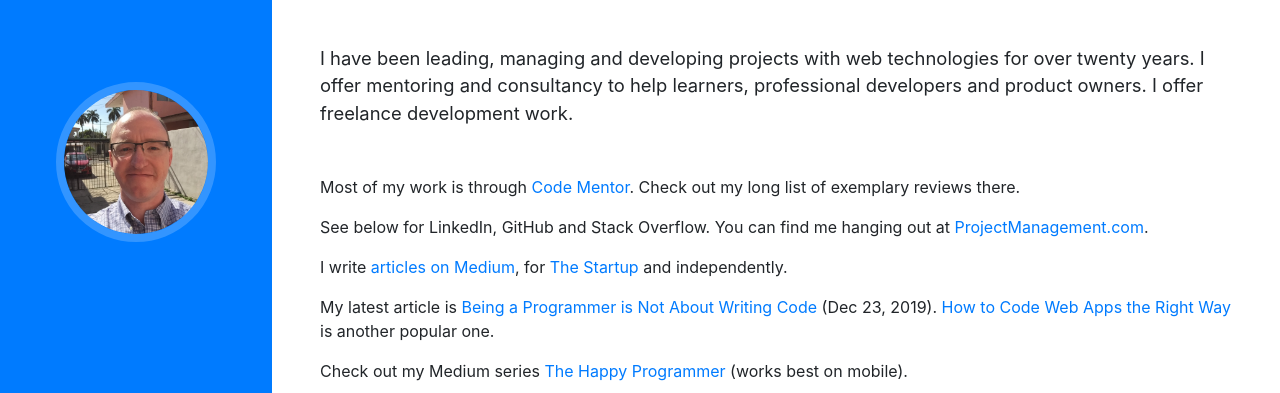
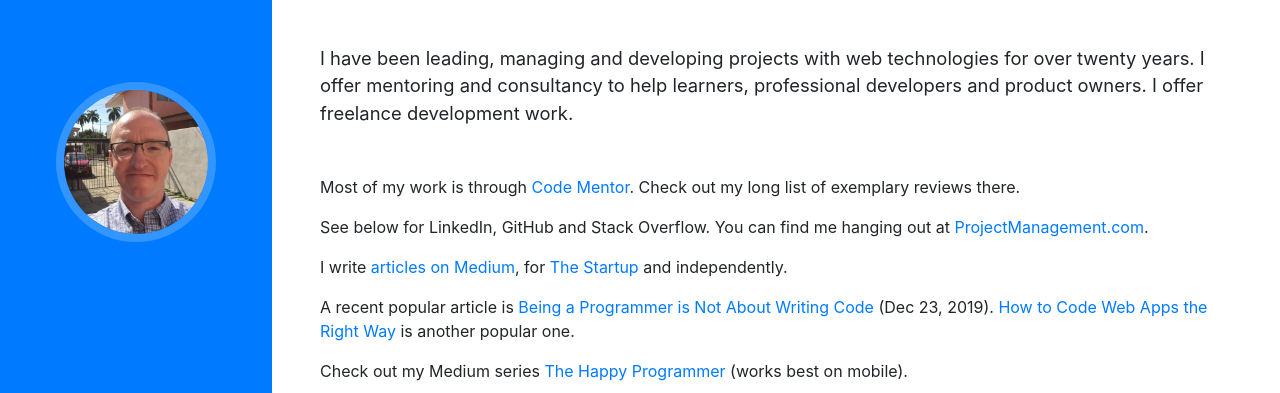
Before and after one commit to nigelbpeck/nigelbpeck-website, a website with bundled scripts: page index.html in a window 1280 px wide. Shown: the part 234-627 px from the top of the page. Built offline with nearby package versions, Linux system fonts and the light colour scheme; a web font is replaced by a local one.

Commit message:
Update intro

```diff
--- a/index.html
+++ b/index.html
@@ -51,7 +51,7 @@
         <p>See below for LinkedIn, GitHub and Stack Overflow. You can find me hanging out at <a href="https://www.projectmanagement.com/profile/NigelBPeck">ProjectManagement.com</a>.</p>
         <p></p>
         <p>I write <a href="https://medium.com/@nigelbpeck">articles on Medium</a>, for <a href="https://medium.com/swlh">The Startup</a> and independently.</p>
-        <p>My latest article is <a href="https://medium.com/swlh/being-a-programmer-is-not-about-writing-code-84aa54cb1c61">Being a Programmer is Not About Writing Code</a> (Dec 23, 2019). <a href="https://www.codementor.io/@nigelbpeck/how-to-code-web-apps-the-right-way-uibsw435s">How to Code Web Apps the Right Way</a> is another popular one.</p>
+        <p>A recent popular article is <a href="https://medium.com/swlh/being-a-programmer-is-not-about-writing-code-84aa54cb1c61">Being a Programmer is Not About Writing Code</a> (Dec 23, 2019). <a href="https://www.codementor.io/@nigelbpeck/how-to-code-web-apps-the-right-way-uibsw435s">How to Code Web Apps the Right Way</a> is another popular one.</p>
         <p>Check out my Medium series <a href="https://medium.com/series/the-happy-programmer-64f9a7946b83">The Happy Programmer</a> (works best on mobile).</p>
         <div class="social-icons">
           <a href="https://www.linkedin.com/in/nigelbpeck/">
```
